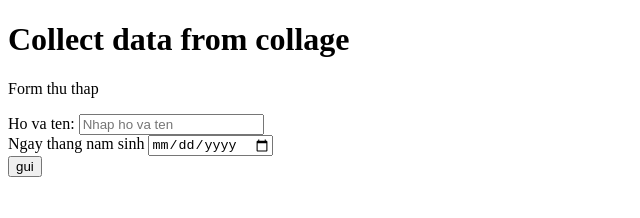
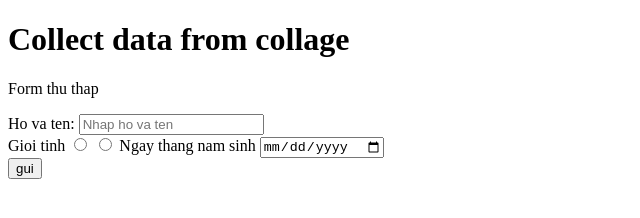
Before and after one commit to nguyenthang2003/mywebpage, a plain HTML site: page index.html in a window 1280 px wide. Shown: the whole page, without its empty margins (0-640 px from the left). Drawn offline with Linux system fonts and the light colour scheme.

Commit message:
Update index.html

```diff
--- a/index.html
+++ b/index.html
@@ -11,7 +11,10 @@
         <form action="xulydata.php" method="post">
             <label for="ten">Ho va ten: </label>
             <input type="text" id="ten" name="ten" placeholder="Nhap ho va ten"><br>
-            <label for="ngaysinh">Ngay thang nam sinh</label>
+            <label for="gioi"> Gioi tinh</label>
+            <input type="radio" id="nam" name="gioitinh" value="Nam">
+            <input type="radio" id="nu" name="gioitinh" value="Nu">
+            <label for="ngaysinh">Ngay thang nam sinh </i>
             <input type="date" id="ngaysinh" name="ngaysinh" placeholder="nhap ngay thang nam sinh"><br>
             <input type="submit" value="gui">
         </form>
```
